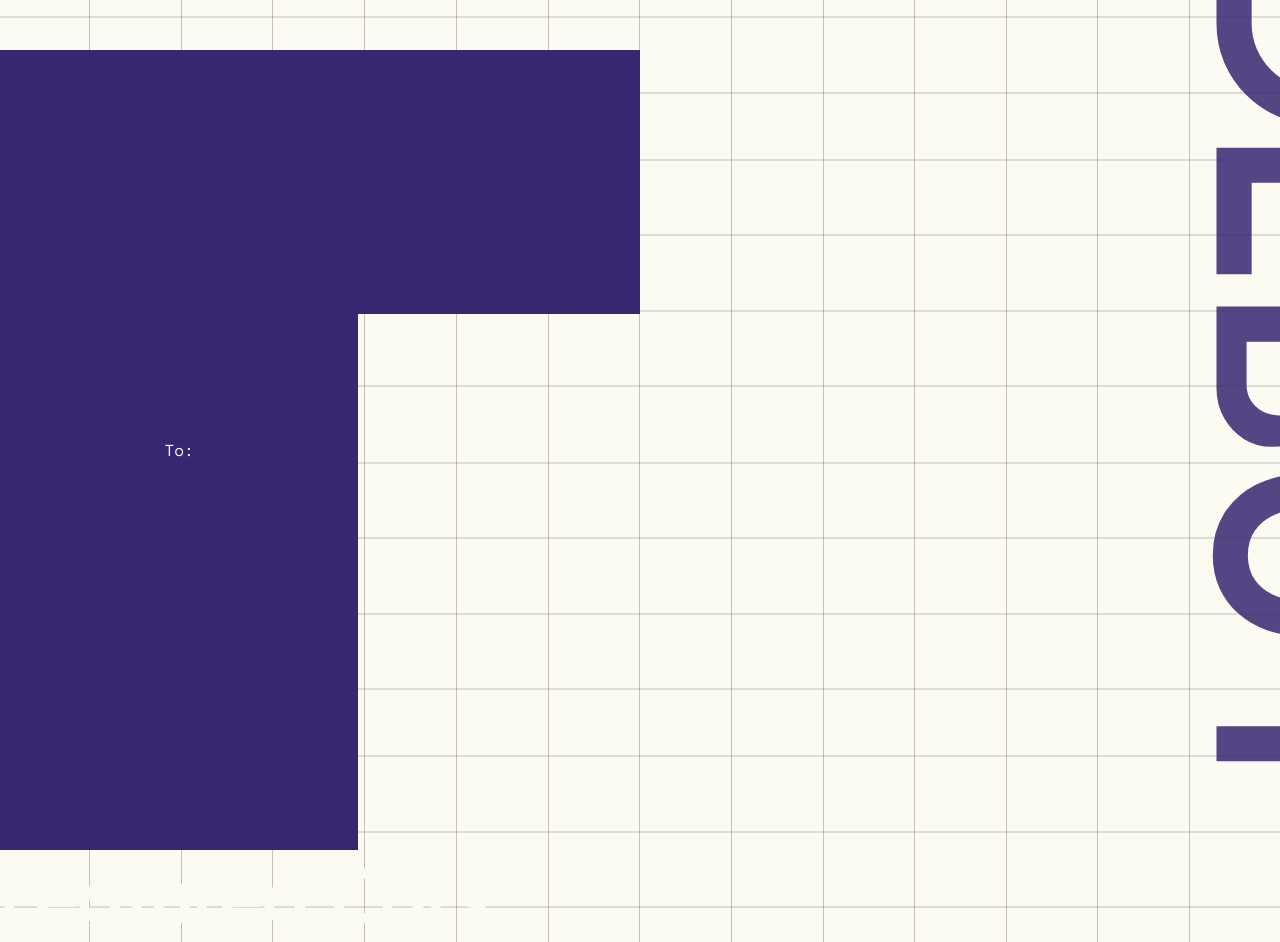
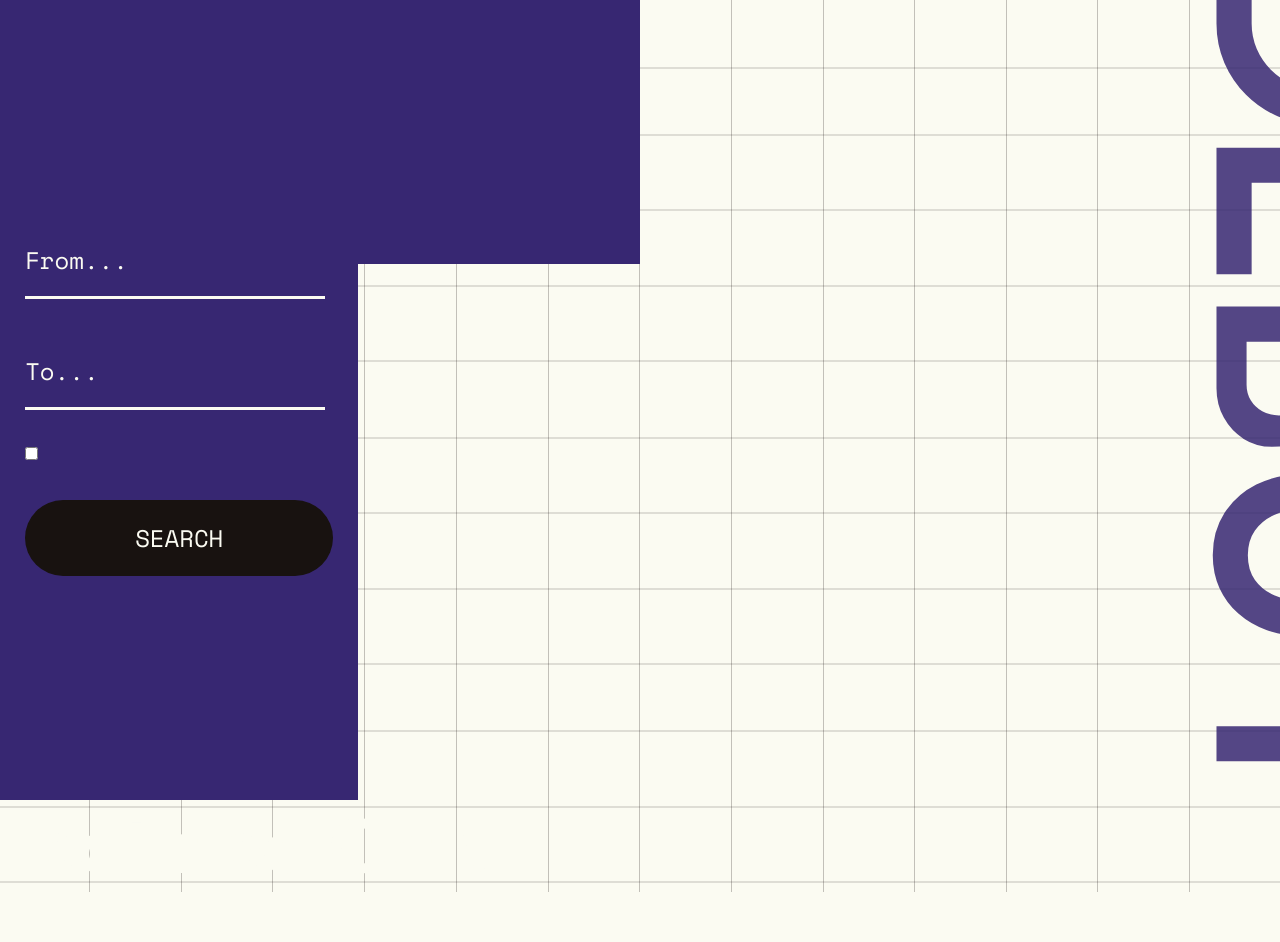
Before and after one commit to maxchristensen/car-rental-app, a website with bundled scripts: page index.html in a window 1280 px wide. Shown: the top 942 px of the page. After the commit the page ends 892 px from the top, so only its background shows below. Built offline with nearby package versions, Linux system fonts and the light colour scheme.

Commit message:
form fields added

```diff
--- a/index.html
+++ b/index.html
@@ -12,15 +12,21 @@
 </head>
 <body>
 
-    <div class="masterContainer">
-        <!-- sidebar -->
-        <div class="sidebar">
-            <div class="form">
-                <p>To:</p>
-            </div>
-        <!-- end of sidebar -->
+    <!-- sidebar -->
+    <div class="sidebar">
+        <div class="form">
+            <input type="text" class="datePicker" id="frompicker" placeholder="From...">
+            <br><br><br>
+            <input type="text" class="datePicker" id="topicker" placeholder="To...">
+            <br><br><br>
+            <input type="checkbox">
+            <br><br><br>
+            <button>SEARCH</button>
         </div>
+    <!-- end of sidebar -->
+    </div>
 
+    <div class="container">
         <!-- featured cars -->
         <div class="featuredCars">
             <h2>Featured Cars</h2>
--- a/sass/custom.scss
+++ b/sass/custom.scss
@@ -23,8 +23,29 @@ h2 {
     font-size: 58pt;
 }
 
-h6, p {
+h6, p, button {
     font-family: 'Space Mono', monospace;
+}
+
+button{
+    border-radius: 45px;
+    padding: 20px 110px;
+    border: 0;
+    background-color: $black;
+    color: $white;
+    font-size: 24px;
+    transition: all 0.5s ease;
+
+}
+button:hover{
+    border-radius: 45px;
+    padding: 20px 110px;
+    border: 0;
+    background-color: $white;
+    color: $blue;
+    font-size: 24px;
+    text-decoration: underline;
+    transition: all 0.5s ease;
 }
 
 body {
@@ -68,8 +89,27 @@ body {
 
 .featuredCars {
     background-color: $blue;
-    margin-top: 50px;
     width: 50vw;
     height: 33vh;
     z-index: 10;
 }
+
+.form {
+    justify-content: center;
+}
+
+.datePicker {
+    background-color: $blue;
+    border-top: none;
+    border-left: none;
+    border-right: none;
+    border-bottom: 3px solid $white;
+    height: 75px;
+    width: 300px;
+}
+
+input::placeholder, input {
+    font-family: 'Space Mono', monospace;
+    color: $white;
+    font-size: 24px;
+  }
```
Also changed, not shown: css/custom.css, js/custom.js (line endings or trailing spaces).
